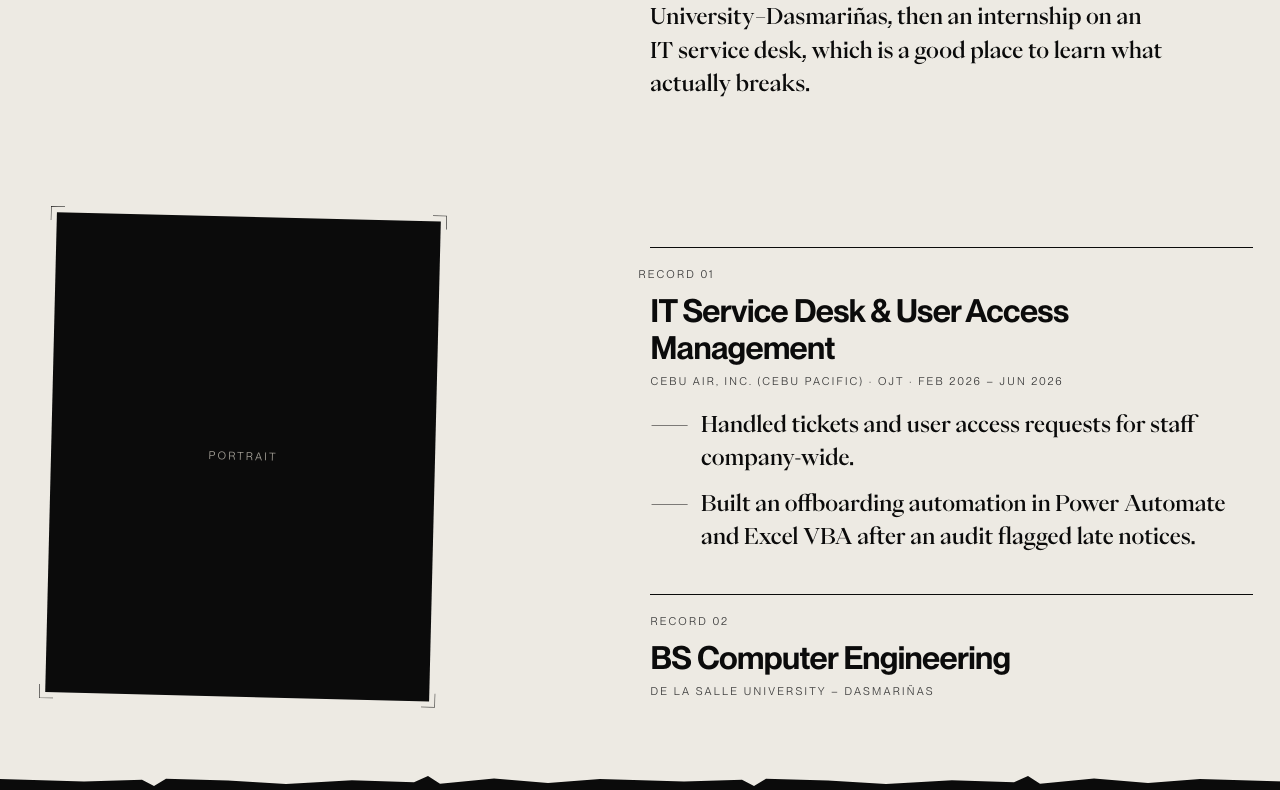
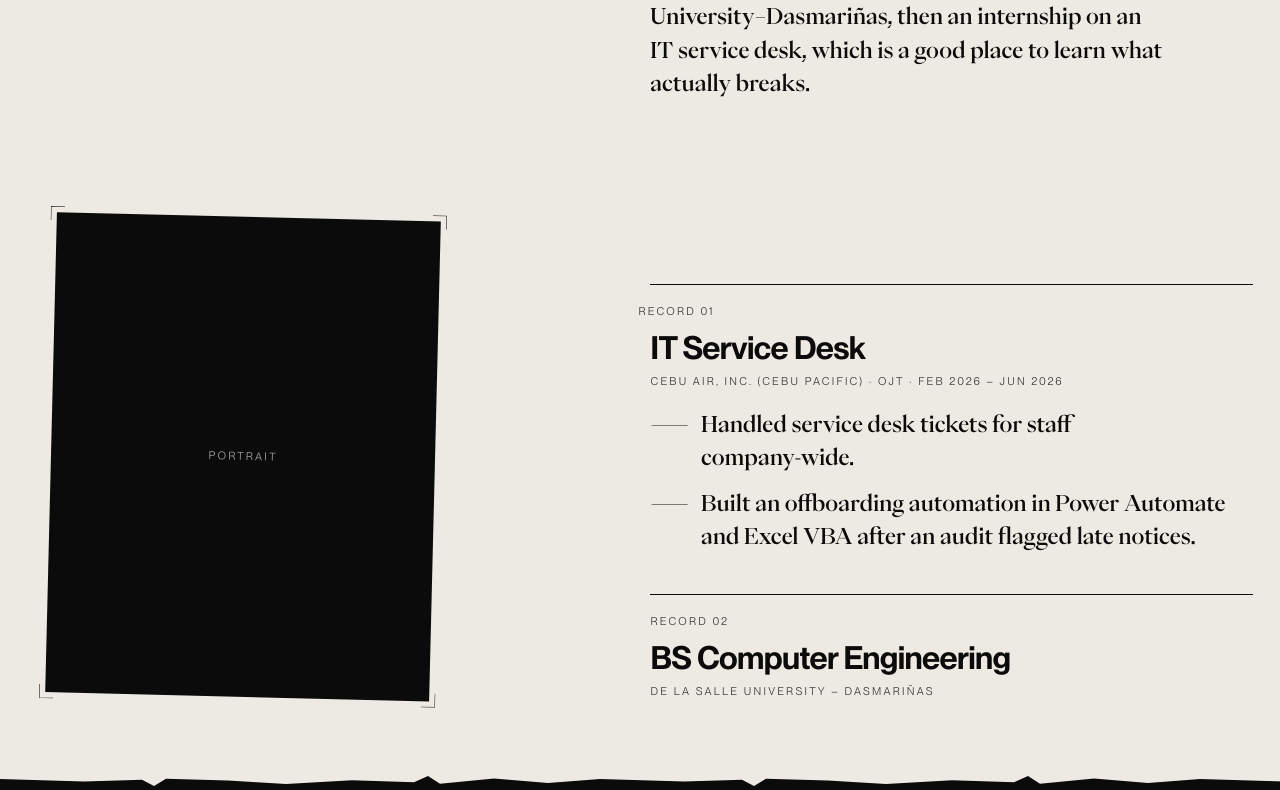
Before and after one commit to danil-tzn31/portfolio, a Next.js app: page / in a window 1280 px wide. Shown: the part 1184-1974 px from the top of the page. Built offline with nearby package versions, Linux system fonts and the light colour scheme.

Commit message:
Correct the OJT record to IT Service Desk

```diff
--- a/src/data/profile.ts
+++ b/src/data/profile.ts
@@ -20,11 +20,11 @@ export type Record = {
 export const records: readonly Record[] = [
   {
     n: '01',
-    title: 'IT Service Desk & User Access Management',
+    title: 'IT Service Desk',
     org: 'Cebu Air, Inc. (Cebu Pacific) · OJT',
     dates: 'Feb 2026 – Jun 2026',
     lines: [
-      'Handled tickets and user access requests for staff company-wide.',
+      'Handled service desk tickets for staff company-wide.',
       'Built an offboarding automation in Power Automate and Excel VBA after an audit flagged late notices.',
     ],
   },
```
